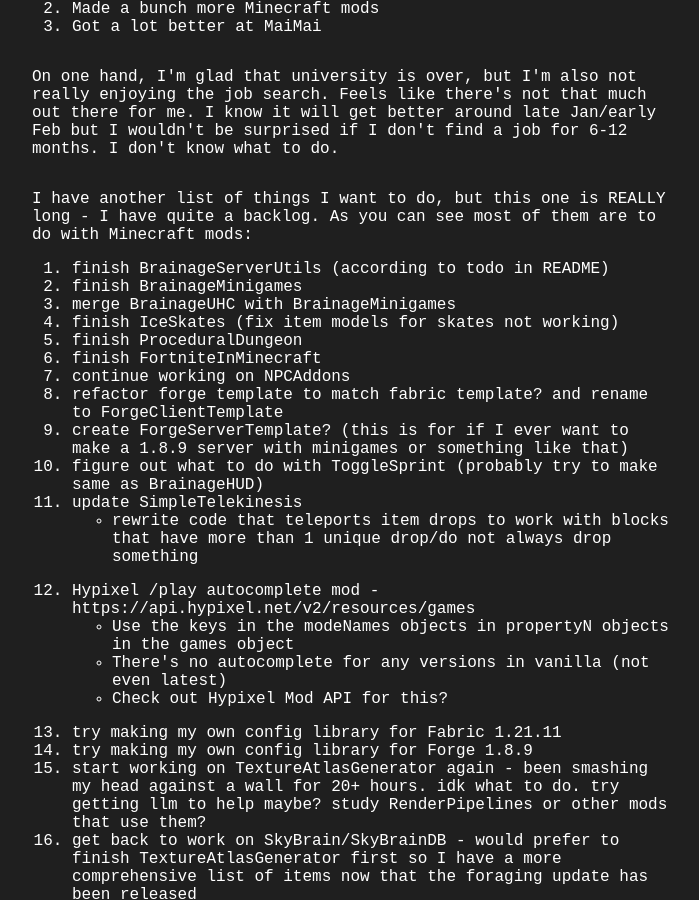
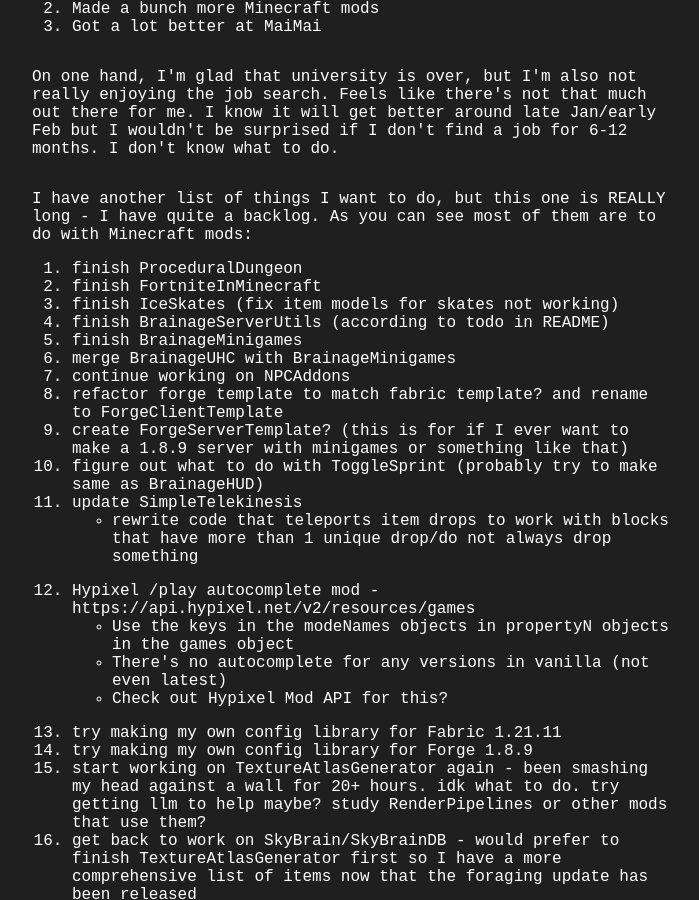
Before and after one commit to brainage04/brainage04.github.io, a Jekyll site: the page built from _posts/2026-01-12-my-third-blog.html, in a window 1280 px wide and 900 px high, scrolled down 320 px. Shown: the whole window, without its empty margins (288-987 px from the left). Built offline with Jekyll 4.4.1, drawn with Linux system fonts in a browser that asks for light colours.

```diff
--- a/_posts/2026-01-12-my-third-blog.html
+++ b/_posts/2026-01-12-my-third-blog.html
@@ -24,12 +24,12 @@ categories: blog
 <p>I have another list of things I want to do, but this one is REALLY long - I have quite a backlog. As you can see most
     of them are to do with Minecraft mods:</p>
 <ol>
+    <li>finish ProceduralDungeon</li>
+    <li>finish FortniteInMinecraft</li>
+    <li>finish IceSkates (fix item models for skates not working)</li>
     <li>finish BrainageServerUtils (according to todo in README)</li>
     <li>finish BrainageMinigames</li>
     <li>merge BrainageUHC with BrainageMinigames</li>
-    <li>finish IceSkates (fix item models for skates not working)</li>
-    <li>finish ProceduralDungeon</li>
-    <li>finish FortniteInMinecraft</li>
     <li>continue working on NPCAddons</li>
     <li>refactor forge template to match fabric template? and rename to ForgeClientTemplate</li>
     <li>create ForgeServerTemplate? (this is for if I ever want to make a 1.8.9 server with minigames or something like
```
